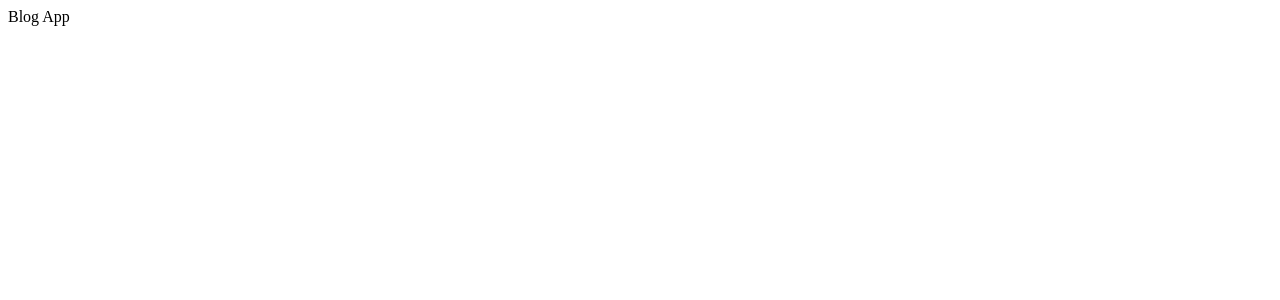
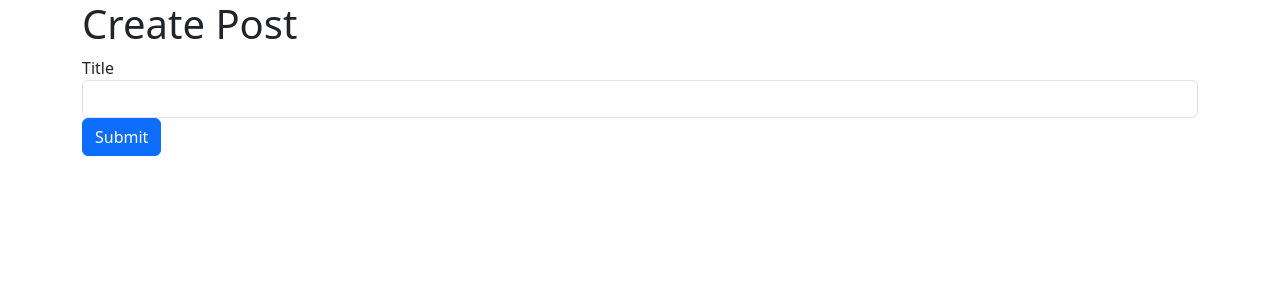
Before and after one commit to Stinger14/reactive-blog, a React (Create React App) app in the folder client/: page / in a window 1280 px wide. Shown: the top 300 px of the page. Built offline with nearby package versions, Linux system fonts and the light colour scheme.

Commit message:
Feat: add forms to the browser post service

```diff
--- a/client/public/index.html
+++ b/client/public/index.html
@@ -15,6 +15,7 @@
       user's mobile device or desktop. See https://developers.google.com/web/fundamentals/web-app-manifest/
     -->
     <link rel="manifest" href="%PUBLIC_URL%/manifest.json" />
+    <link href="https://cdn.jsdelivr.net/npm/bootstrap@5.3.3/dist/css/bootstrap.min.css" rel="stylesheet" integrity="sha384-QWTKZyjpPEjISv5WaRU9OFeRpok6YctnYmDr5pNlyT2bRjXh0JMhjY6hW+ALEwIH" crossorigin="anonymous">
     <!--
       Notice the use of %PUBLIC_URL% in the tags above.
       It will be replaced with the URL of the `public` folder during the build.
--- a/client/src/App.js
+++ b/client/src/App.js
@@ -1,5 +1,9 @@
 import React from 'react';
+import PostCreate from './PostCreate';
 
 export default () => {
-    return <div>Blog App</div>;
+    return <div className='container'>
+        <h1>Create Post</h1>
+        <PostCreate />
+    </div>;
 };
--- /dev/null
+++ b/client/src/PostCreate.js
@@ -0,0 +1,30 @@
+import React, {useState} from 'react';
+import axios from 'axios';
+
+export default () => {
+	const [title, setTitle] = useState('');
+
+	const onSubmit = async (event) => {
+		event.preventDefault();
+
+		await axios.post('http://localhost:4000/posts', {
+			title
+		});
+
+		setTitle('');
+	};
+
+	return <div>
+		<form onSubmit={onSubmit}>
+			<div className="form-group">
+				<label>Title</label>
+				<input
+					value={title}
+					onChange={e => setTitle(e.target.value)}
+					className='form-control'
+				/>
+			</div>
+			<button className='btn btn-primary'>Submit</button>
+		</form>
+	</div>;
+};
```
Also changed, not shown: 2 other files (tests, documents, lock files or other folders).
